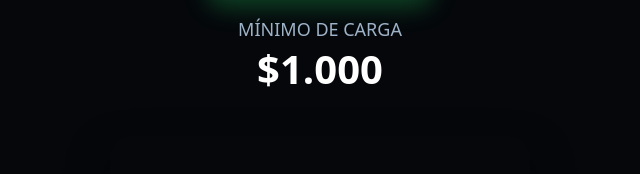
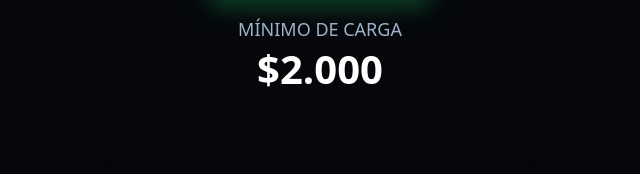
Before and after one commit to ledilo/atencion24hs, a plain HTML site: page index.html in a window 1280 px wide. Shown: the part 318-492 px from the top of the page, 320-960 px from the left. Drawn offline with Linux system fonts and the light colour scheme.

Commit message:
Update index.html

```diff
--- a/index.html
+++ b/index.html
@@ -141,7 +141,7 @@ const url = p1 + p2 + num + "?text=" + encodeURIComponent(msg);
 
   <div class="minimo">
     MÍNIMO DE CARGA
-    <span>$1.000</span>
+    <span>$2.000</span>
   </div>
 
   <!-- IMAGEN REAL -->
```
